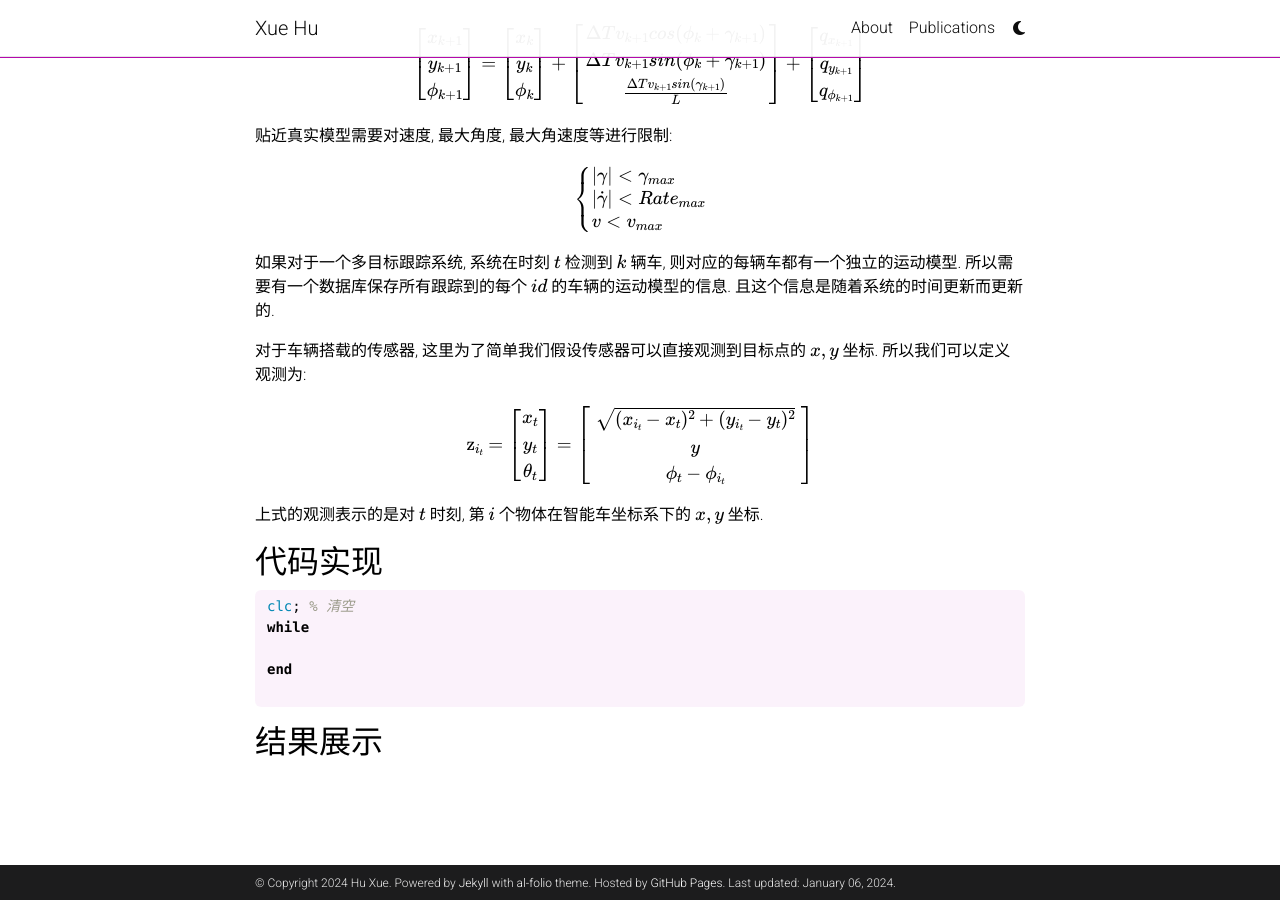
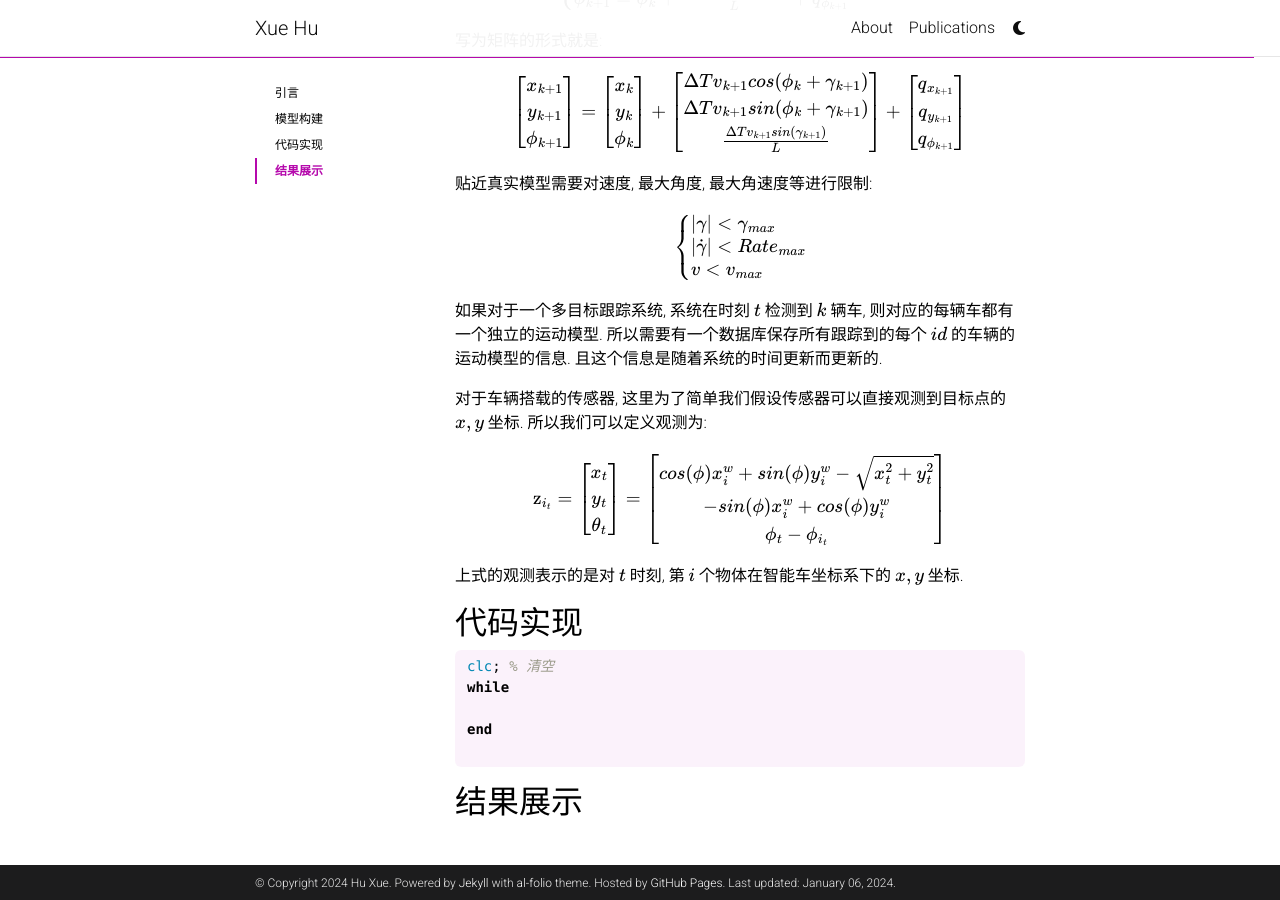
Before and after one commit to hu-xue/hu-xue.github.io, a Jekyll site: the page built from _posts/2023-12-12-model_based_mot.md, in a window 1280 px wide and 900 px high, scrolled down 1121 px. Built offline with Jekyll 4.4.1, drawn with Linux system fonts in a browser that asks for light colours; some web fonts are replaced; comment, search, counter and statistics services are not loaded; a style sheet for code colours, icons or effects is not loaded.

Commit message:
:accept:

```diff
--- a/_posts/2023-12-12-model_based_mot.md
+++ b/_posts/2023-12-12-model_based_mot.md
@@ -115,6 +117,8 @@
 
 对于车辆搭载的传感器, 这里为了简单我们假设传感器可以直接观测到目标点的 $$x,y$$ 坐标. 所以我们可以定义观测为:
 
+
+
 $$
 \mathrm{z}_{i_t} =
 
@@ -125,11 +129,10 @@
 \end{bmatrix}=
 
 \begin{bmatrix}
-    \sqrt{(x_{i_{t}}-x_{t})^2+(y_{i_{t}}-y_{t})^2} \\
-    y \\
+    cos(\phi)x_i^w+sin(\phi)y_i^w - \sqrt{x_t^2+y_t^2} \\
+    -sin(\phi)x_i^w+cos(\phi)y_i^w \\
     \phi_{t}-\phi_{i_{t}}
 \end{bmatrix}
-
 $$
 
 上式的观测表示的是对 $$t$$ 时刻, 第 $$i$$ 个物体在智能车坐标系下的 $$x,y$$ 坐标.
```
Also changed, not shown: other parts of _posts/2023-12-12-model_based_mot.md (+3 -1 lines).
